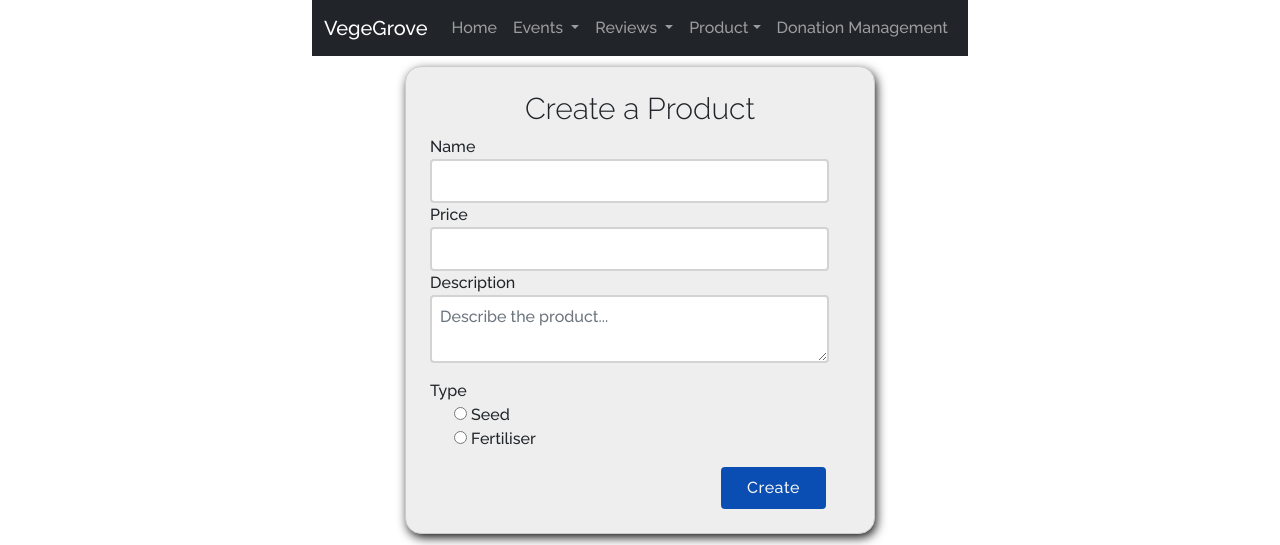
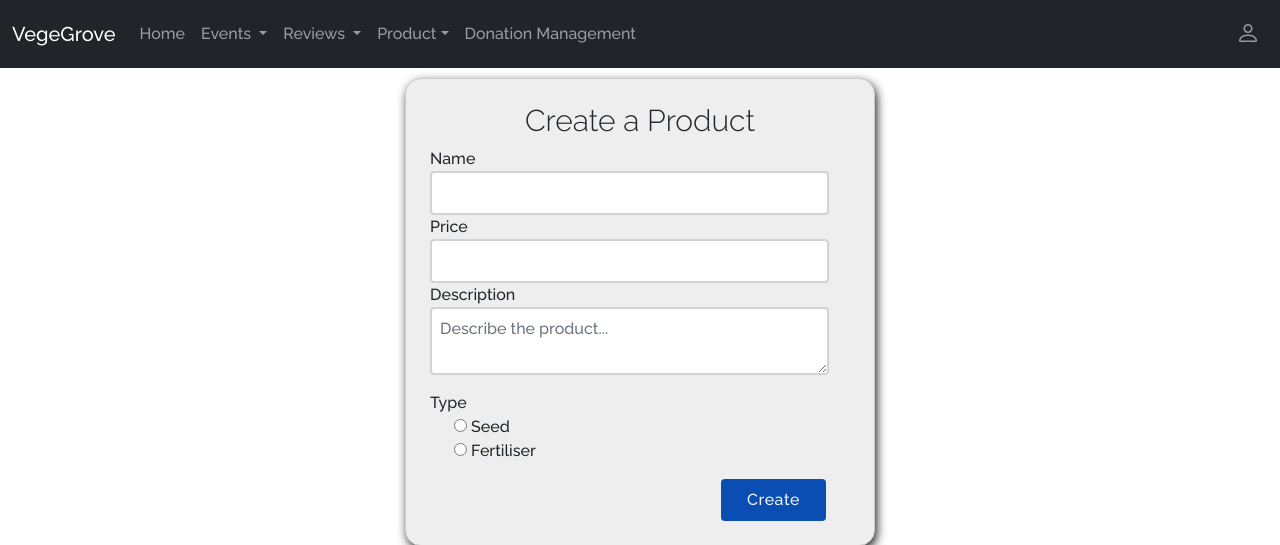
Before and after one commit to aikyh/aikyh.github.io, a Flask app: page /createProduct in a window 1280 px wide. Shown: the top 545 px of the page. Run offline with Flask 3, Linux system fonts and the light colour scheme; some libraries are stand-ins or nearby versions.

Commit message:
adding the back the user icon for base 3 and 5

```diff
--- /dev/null
+++ b/static/css/navbar.css
@@ -0,0 +1,63 @@
+.navbar {
+  position: fixed;
+  top: 0;
+  width: 100%;
+  z-index: 1000;
+}
+
+.user {
+  position: relative;
+}
+
+.user-applet {
+  position: absolute;
+  top: 100%;
+  right: 0;
+  background-color: #fff;
+  box-shadow: 0 4px 8px rgba(0, 0, 0, 0.1);
+  padding: 10px;
+  display: none; /* Hide the cart applet by default */
+  border: 1px solid #ccc;
+  border-radius: 4px;
+  padding: 20px; /* Adjust the padding to increase cart size */
+  max-width: fit-content;
+  width: 600px; /* Increase the width to make the cart bigger */
+  margin: 0 auto; /* To center the cart on the page, if needed */
+}
+
+
+
+.user .glyphicon-user {
+  font-size: 30px;
+  text-align:center;
+  padding: 5px;
+
+}
+
+.logout{
+    padding: 8px;
+    width:100px;
+    background-color:red;
+    color: white;
+}
+
+
+.user {
+  position: relative;
+}
+
+.user-applet {
+  position: absolute;
+  top: 100%;
+  right: 0;
+  background-color: #fff;
+  box-shadow: 0 4px 8px rgba(0, 0, 0, 0.1);
+  padding: 10px;
+  display: none; /* Hide the cart applet by default */
+  border: 1px solid #ccc;
+  border-radius: 4px;
+  padding: 20px; /* Adjust the padding to increase cart size */
+  max-width: fit-content;
+  width: 600px; /* Increase the width to make the cart bigger */
+  margin: 0 auto; /* To center the cart on the page, if needed */
+}
--- a/templates/base5.html
+++ b/templates/base5.html
@@ -4,11 +4,13 @@
     <meta charset="UTF-8">
     <meta name="viewport" content="width=device-width, initial-scale=1.0">
     <title>{% block title %}{% endblock %}</title>
+    <link href="https://cdn.jsdelivr.net/npm/bootstrap-icons@1.7.2/font/bootstrap-icons.css" rel="stylesheet">
 
     <!-- Font -->
     <style>
         @import url('https://fonts.googleapis.com/css2?family=Raleway:ital,wght@0,300;0,500;1,300&display=swap');
     </style>
+    <link rel="stylesheet" href="{{ url_for('static', filename='/css/navbar.css') }}">
 
     <!-- Bootstrap 5.1.3 CSS-->
     <link crossorigin="anonymous" href="https://cdn.jsdelivr.net/npm/bootstrap@5.1.3/dist/css/bootstrap.min.css" integrity="sha384-1BmE4kWBq78iYhFldvKuhfTAU6auU8tT94WrHftjDbrCEXSU1oBoqyl2QvZ6jIW3" rel="stylesheet">
@@ -21,7 +23,7 @@
           <span class="navbar-toggler-icon"></span>
         </button>
         <div class="collapse navbar-collapse" id="collapsibleNavbar">
-          <ul class="navbar-nav">
+          <ul class="navbar-nav me-auto">
             <li class="nav-item">
               <a class="nav-link" href="/">Home</a>
             </li>
@@ -52,9 +54,34 @@
               <a class="nav-link" href="/responseManagement">Donation Management</a>
             </li>
           </ul>
+          <ul class="navbar-nav"> <!-- This ul is for the user section, push it to the right -->
+                <li class="nav-item">
+                    <div class="user">
+                        <a href="#" class="nav-link"><span class="bi bi-person" onclick="toggleuser()" style="font-size: 1.5em;"></span> </a>
+                        <div id="userApplet" class="user-applet">
+                            <h3 style="display: inline">Profile</h3>
+                            <div class="user-item">
+                                <button class="logout" onclick="logout()"><span class="glyphicon glyphicon-log-in"></span>Logout</button>
+                            </div>
+                        </div>
+                    </div>
+                </li>
+            </ul>
         </div>
-      </div>
+    </div>
     </nav>
+
+    <script>
+         function logout() {
+            // Add any logout logic or redirect here
+            window.location.href = "{{ url_for('auth.logout') }}";
+        }
+
+        function toggleuser() {
+            var userApplet = document.getElementById('userApplet');
+            userApplet.style.display = (userApplet.style.display === 'block') ? 'none' : 'block';
+        }
+    </script>
 
     <div class="container-fluid">
         {% block content %}
```
Also changed, not shown: templates/base3.html (+29 -2 lines).
